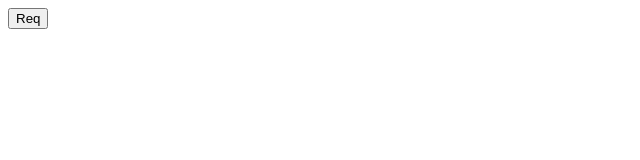
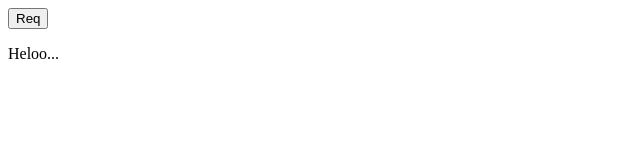
Before and after one commit to chamarabandarawd/iCet_webSupport, a plain HTML site: page index.html in a window 1280 px wide. Both pictures are taken after a click on the button "Req". Shown: the full height of the page, 0-640 px from the left. Drawn offline with Linux system fonts and the light colour scheme.

Commit message:
check request statats

```diff
--- a/index.html
+++ b/index.html
@@ -4,11 +4,12 @@
     <meta charset="UTF-8">
     <meta http-equiv="X-UA-Compatible" content="IE=edge">
     <meta name="viewport" content="width=device-width, initial-scale=1.0">
-    <script src="main.js"></script>
+
     <title>Document</title>
 </head>
 <body>
     <button onclick="btnClick()">Req</button>
-
+    <p id="para"></p>
+    <script src="main.js"></script>
 </body>
 </html>
--- a/main.js
+++ b/main.js
@@ -1,14 +1,18 @@
+const para= document.getElementById("para");
 function btnClick(){
     console.log("Button clicked")
     const req=new XMLHttpRequest();
     console.log(req.readyState);
-    req.open("GET","DB/data.json");
+    req.open("GET","DB/db.txt");
     console.log(req.readyState);
     req.send();
     console.log(req.responseText);
     req.onreadystatechange=function(){
+        console.log(req.status);
         if(this.readyState==4){
-            console.log(req.responseText)
+            console.log(req.responseText);
+            para.innerText=req.responseText;
         }
     }
+
 }
```
